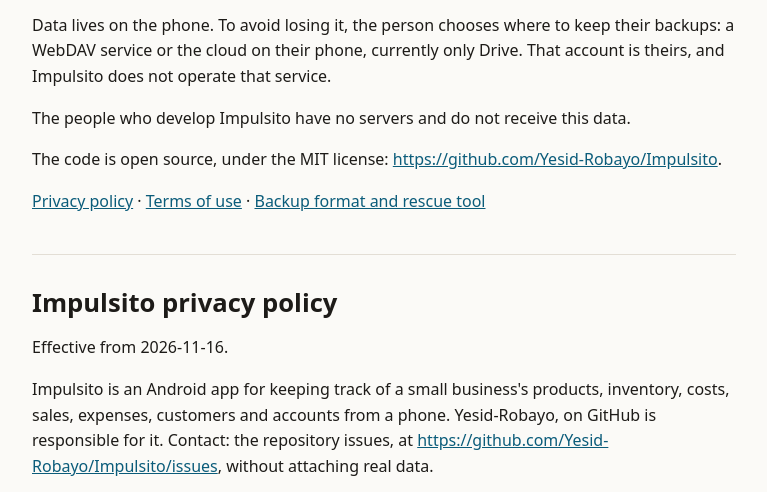
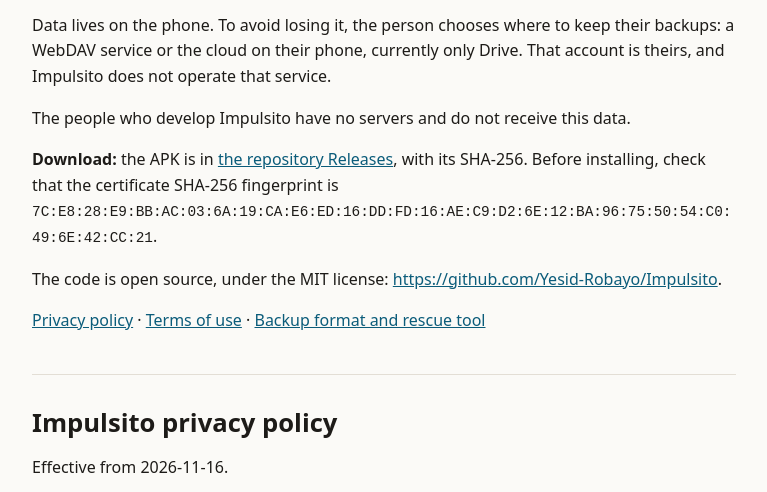
Before and after one commit to Yesid-Robayo/Impulsito, a plain HTML site: page index.html in a window 1280 px wide. Shown: the part 263-755 px from the top of the page, without its empty margins (256-1023 px from the left). Drawn offline with Linux system fonts and the light colour scheme.

Commit message:
docs: aviso de versión firmado de 1.0.0 y enlace de descarga

```diff
--- a/index.html
+++ b/index.html
@@ -41,6 +41,7 @@ section#top{border-top:0;margin-top:0}code{font-size:.9em}hr{border:0;border-top
 <p>Impulsito es una app Android para que una persona dueña de un emprendimiento controle productos, inventario, costos, ventas, gastos y ganancias desde su teléfono, sin internet obligatorio y sin suscripción.</p>
 <p>Los datos viven en el teléfono. Para no perderlos, la persona elige dónde guardar sus copias: un servicio con WebDAV o la nube de su teléfono, hoy solo Drive. Esa cuenta es suya, y Impulsito no opera ese servicio.</p>
 <p>Quien desarrolla Impulsito no tiene servidores y no recibe esos datos.</p>
+<p><strong>Descarga:</strong> el APK está en <a href="https://github.com/Yesid-Robayo/Impulsito/releases/latest">los Releases del repositorio</a>, con su SHA-256. Antes de instalar, comprueba que la huella SHA-256 del certificado sea <code>7C:E8:28:E9:BB:AC:03:6A:19:CA:E6:ED:16:DD:FD:16:AE:C9:D2:6E:12:BA:96:75:50:54:C0:49:6E:42:CC:21</code>.</p>
 <p>El código es abierto, con licencia MIT: <a href="https://github.com/Yesid-Robayo/Impulsito">https://github.com/Yesid-Robayo/Impulsito</a>.</p>
 <p><a href="#privacy">Política de privacidad</a> · <a href="#terms">Términos de uso</a> · <a href="backup-format/">Formato de copia y herramienta de rescate</a></p>
 </div>
@@ -48,6 +49,7 @@ section#top{border-top:0;margin-top:0}code{font-size:.9em}hr{border:0;border-top
 <p>Impulsito is an Android app that lets the owner of a small business track products, inventory, costs, sales, expenses and profit from their phone, with no required internet and no subscription.</p>
 <p>Data lives on the phone. To avoid losing it, the person chooses where to keep their backups: a WebDAV service or the cloud on their phone, currently only Drive. That account is theirs, and Impulsito does not operate that service.</p>
 <p>The people who develop Impulsito have no servers and do not receive this data.</p>
+<p><strong>Download:</strong> the APK is in <a href="https://github.com/Yesid-Robayo/Impulsito/releases/latest">the repository Releases</a>, with its SHA-256. Before installing, check that the certificate SHA-256 fingerprint is <code>7C:E8:28:E9:BB:AC:03:6A:19:CA:E6:ED:16:DD:FD:16:AE:C9:D2:6E:12:BA:96:75:50:54:C0:49:6E:42:CC:21</code>.</p>
 <p>The code is open source, under the MIT license: <a href="https://github.com/Yesid-Robayo/Impulsito">https://github.com/Yesid-Robayo/Impulsito</a>.</p>
 <p><a href="#privacy">Privacy policy</a> · <a href="#terms">Terms of use</a> · <a href="backup-format/">Backup format and rescue tool</a></p>
 </div>
@@ -55,6 +57,7 @@ section#top{border-top:0;margin-top:0}code{font-size:.9em}hr{border:0;border-top
 <p>O Impulsito é um app Android para que a pessoa dona de um pequeno negócio controle produtos, estoque, custos, vendas, despesas e lucro pelo celular, sem internet obrigatória e sem assinatura.</p>
 <p>Os dados ficam no celular. Para não perdê-los, a pessoa escolhe onde guardar suas cópias: um serviço com WebDAV ou a nuvem do celular, hoje somente o Drive. Essa conta é dela, e o Impulsito não opera esse serviço.</p>
 <p>Quem desenvolve o Impulsito não tem servidores e não recebe esses dados.</p>
+<p><strong>Download:</strong> o APK está nos <a href="https://github.com/Yesid-Robayo/Impulsito/releases/latest">Releases do repositório</a>, com seu SHA-256. Antes de instalar, confira se a impressão digital SHA-256 do certificado é <code>7C:E8:28:E9:BB:AC:03:6A:19:CA:E6:ED:16:DD:FD:16:AE:C9:D2:6E:12:BA:96:75:50:54:C0:49:6E:42:CC:21</code>.</p>
 <p>O código é aberto, com licença MIT: <a href="https://github.com/Yesid-Robayo/Impulsito">https://github.com/Yesid-Robayo/Impulsito</a>.</p>
 <p><a href="#privacy">Política de privacidade</a> · <a href="#terms">Termos de uso</a> · <a href="backup-format/">Formato da cópia e ferramenta de resgate</a></p>
 </div>
--- /dev/null
+++ b/version.json
@@ -0,0 +1 @@
+{"version_code":3,"version_name":"1.0.0","apk_sha256":"3eb7049f61b04daeecd419d729ffc5495de633c2f001d4c9b59f4017183cdbd7","min_safe_version_code":1,"published_at":1794869007000}
```
Also changed, not shown: 1 other file.
